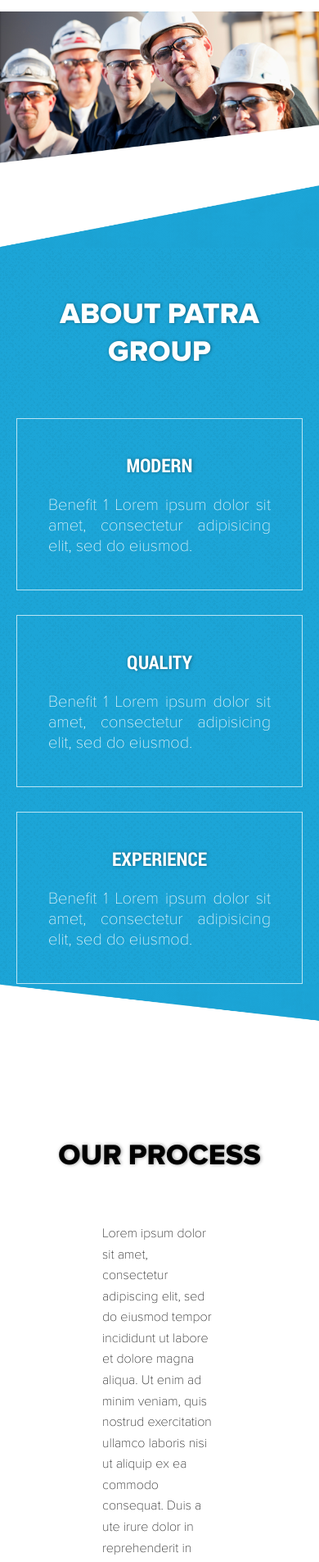
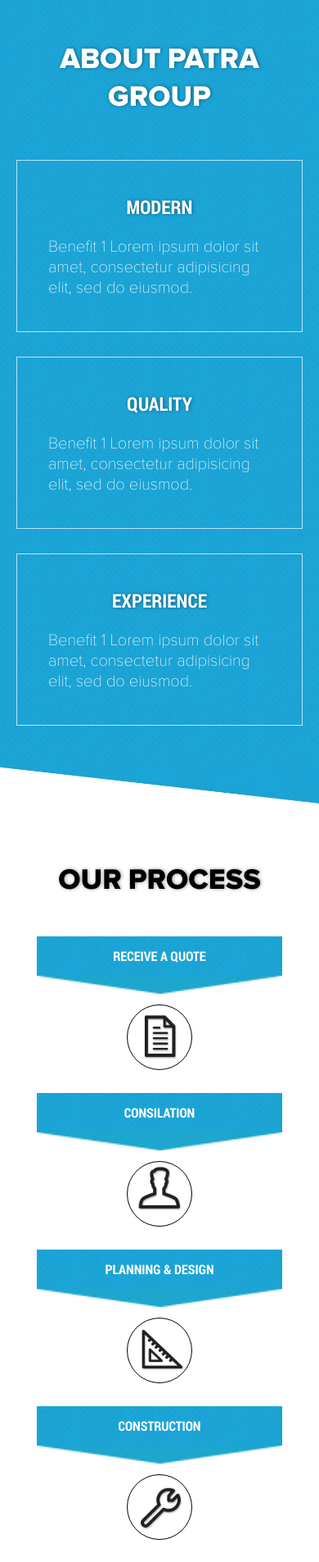
Before and after one commit to duongkhoilinh/patra, a website: page html/about-us.html in a window 390 px wide. Shown: the part 71-1976 px from the top of the page at 82% size. Drawn offline with Linux system fonts and the light colour scheme; files whose address does not match are found by name.

Commit message:
Convert HTML/CSS About page with Mobile version

```diff
--- a/jade/scss/_about-us.scss
+++ b/jade/scss/_about-us.scss
@@ -7,6 +7,11 @@
   .why-choose {
     margin-top: 0;
     padding-bottom: 197px;
+    li {
+      p {
+        text-align: left;
+      }
+    }
     .background-before {
       transform: rotateY(180deg);
     }
--- a/jade/scss/_responsive.scss
+++ b/jade/scss/_responsive.scss
@@ -537,6 +537,86 @@
       }
     }
   }
+  .about-page {
+    padding: 0;
+    margin-top: -100px;
+    .background-image {
+      display: none;
+    }
+    .background-before {
+      display: none;
+    }
+    .why-choose {
+      padding-bottom: 50px;
+      h1.title {
+        margin: 120px 0 54px 0;
+      }
+    }
+    .our-process {
+      margin-top: 72px;
+      h1.title {
+        margin-bottom: 46px;
+      }
+      .content-post {
+        display: none;
+      }
+      .process-list {
+        margin: 20px 0 10px 0;
+        li {
+          width: 300px;
+          display: block;
+          margin: 0 auto;
+          .sub-title {
+            height: 48px;
+            .traingle {
+              height: 26px;
+              bottom: -26px;
+            }
+          }
+          i {
+            border: 1px solid #000;
+            border-radius: 50%;
+            width: 100px;
+            height: 100px;
+            zoom: 0.8;
+            &.iconsp-receive {
+              background-position: -399px 8px;
+            }
+            &.iconsp-planning {
+              background-position: -556px 6px;
+            }
+            &.iconsp-construction {
+              background-position: -638px 8px;
+            }
+          }
+          .content {
+            display: none;
+          }
+          &:last-child {
+            margin-right: auto;
+          }
+        }
+      }
+      .background-after {
+        bottom: -54px;
+        height: 54px;
+      }
+    }
+    .our-history {
+      padding: 110px 0 0 0;
+      h1.title {
+        margin-bottom: 50px;
+      }
+      .image-history li {
+        margin-right: 0;
+        width: 100%;
+        display: block;
+      }
+      p {
+        padding: 60px 22px;
+      }
+    }
+  }
 }
 
 @media screen and (max-width: 400px) {
```
Also changed, not shown: html/scss/style.css, 1 other file.
